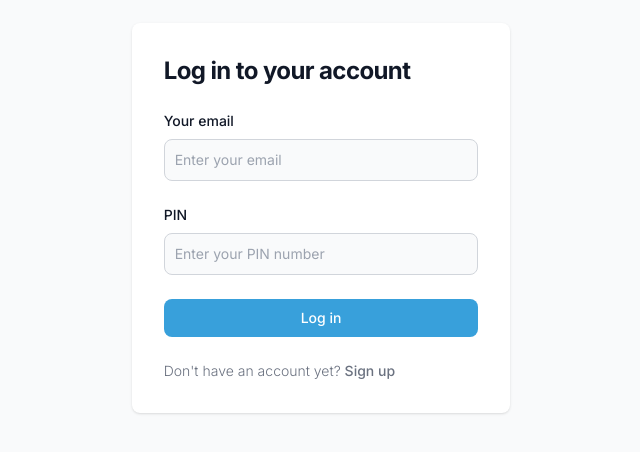
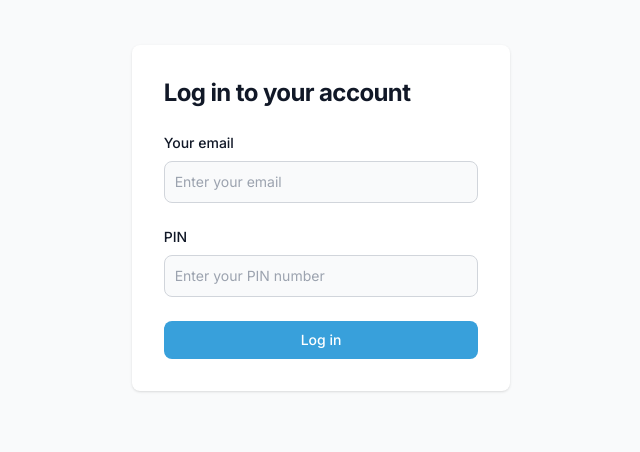
Before and after one commit to clientflowx/cfx-electron, a Next.js app: page /login in a window 1280 px wide. Shown: the part 182-634 px from the top of the page, without its empty margins (319-959 px from the left). Built offline with nearby package versions, Linux system fonts and the light colour scheme.

Commit message:
fix/admin: Resolve double-quotes Error

```diff
--- a/app/login/page.tsx
+++ b/app/login/page.tsx
@@ -162,15 +162,6 @@ const SignInForm: React.FC = () => {
               >
                 {loginErrorMessage}
               </div>
-              <p className="text-sm font-light text-gray-500">
-                Don't have an account yet?{" "}
-                <a
-                  href="#"
-                  className="font-medium text-primary-600 hover:underline"
-                >
-                  Sign up
-                </a>
-              </p>
             </form>
           </div>
         </div>
```
